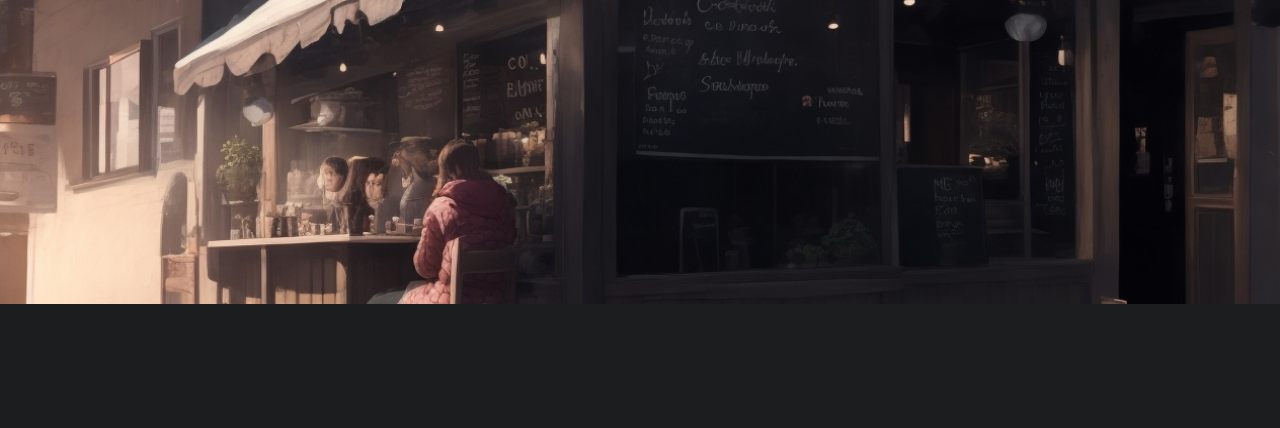
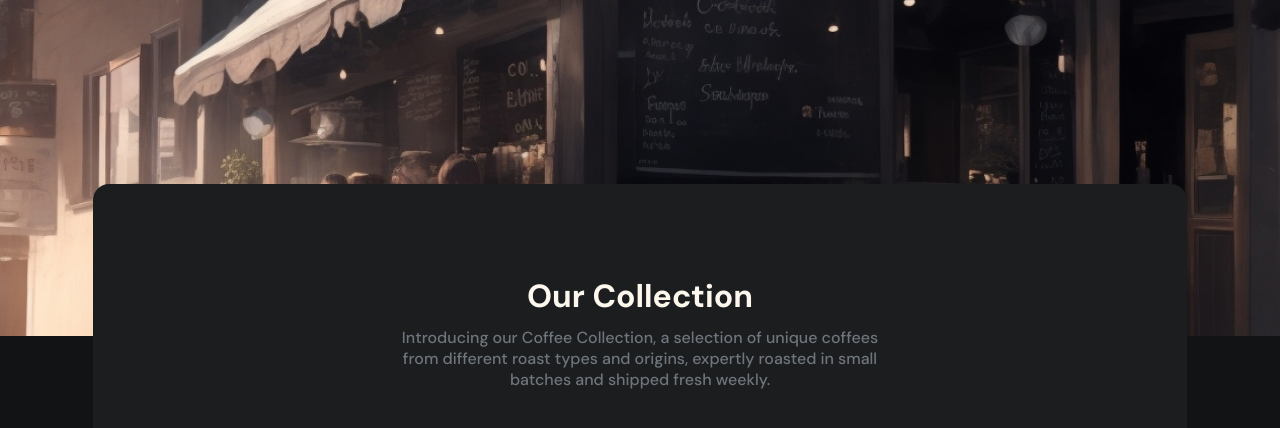
Before and after one commit to bsmrdel101/simple-coffee-listing, a Next.js app: page / in a window 1280 px wide. Shown: the top 428 px of the page. Built offline with nearby package versions, Linux system fonts and the light colour scheme.

Commit message:
feat: Create panel components

```diff
--- /dev/null
+++ b/src/components/InnerPanel.tsx
@@ -0,0 +1,12 @@
+interface Props {
+  children: any
+}
+
+
+export default function InnerPanel({ children }: Props) {
+  return (
+    <section className="inner-panel">
+      { children }
+    </section>
+  );
+}
--- /dev/null
+++ b/src/components/shop-panel/ShopPanel.tsx
@@ -0,0 +1,10 @@
+export default function ShopPanel() {
+  return (
+    <div className="shop-panel">
+      <header>
+        <h1>Our Collection</h1>
+        <p>Introducing our Coffee Collection, a selection of unique coffees from different roast types and origins, expertly roasted in small batches and shipped fresh weekly.</p>
+      </header>
+    </div>
+  );
+}
--- a/src/pages/index.tsx
+++ b/src/pages/index.tsx
@@ -1,10 +1,14 @@
+import InnerPanel from "@/components/InnerPanel";
 import { Layout } from "@/components/Layout";
+import ShopPanel from "@/components/shop-panel/ShopPanel";
 
 
 export default function Index() {
   return (
     <Layout>
-      <h1>Our Collection</h1>
+      <InnerPanel>
+        <ShopPanel />
+      </InnerPanel>
     </Layout>
   );
 }
--- /dev/null
+++ b/src/styles/components/inner-panel.scss
@@ -0,0 +1,7 @@
+.inner-panel {
+  margin: 10.5rem 4.8rem 8rem;
+  background-color: var(--dark-1);
+  padding: 4rem;
+  border-radius: 1rem;
+  height: 100%;
+}
--- a/src/styles/components/layout.scss
+++ b/src/styles/components/layout.scss
@@ -1,9 +1,10 @@
 .layout {
   padding: 1rem;
   width: 100%;
-  max-height: calc(100vh - 2rem);
+  max-height: 100vh;
+  text-align: center;
   height: 100%;
-  text-align: center;
+  overflow: auto;
 }
 
 .banner-img {
@@ -11,9 +12,10 @@
   top: 0;
   left: 0;
   display: block;
-  max-height: 19rem;
+  max-height: 21rem;
   max-width: fit-content;
   width: auto;
   height: auto;
   margin: 0 auto;
+  z-index: -1;
 }
--- /dev/null
+++ b/src/styles/components/shop-panel.scss
@@ -0,0 +1,10 @@
+.shop-panel {
+  header {
+    p {
+      color: var(--grey-0);
+      max-width: 30rem;
+      margin: -1rem auto;
+      font-weight: 500;
+    }
+  }
+}
--- a/src/styles/globals.scss
+++ b/src/styles/globals.scss
@@ -1,9 +1,25 @@
 @import "./settings/colors";
 @import "./settings/fonts";
 @import "./components/layout";
+@import "./components/inner-panel";
+@import "./components/shop-panel";
 
 * {
   box-sizing: border-box;
+  scrollbar-width: auto;
+
+  &::-webkit-scrollbar {
+    width: 7px;
+  }
+
+  &::-webkit-scrollbar-track {
+    background: var(--grey-dark-3);
+  }
+
+  &::-webkit-scrollbar-thumb {
+    background-color: var(--grey-0);
+    border-radius: 10px;
+  }
 }
 
 #__next {
@@ -17,6 +33,8 @@ body {
   padding: 0;
   margin: 0;
   font-family: 'DM Sans', sans-serif, system-ui;
+  overflow: hidden;
+  font-size: var(--font-body);
 }
 
 h1 {
--- a/src/styles/settings/colors.scss
+++ b/src/styles/settings/colors.scss
@@ -1,8 +1,8 @@
 :root {
   --bg-0: var(--dark-0);
 
-  --dark-0: #1B1D1F;
-  --dark-1: #111315;
+  --dark-0: #111315;
+  --dark-1: #1B1D1F;
 
   --light-0: #FEF7EE;
 
```
